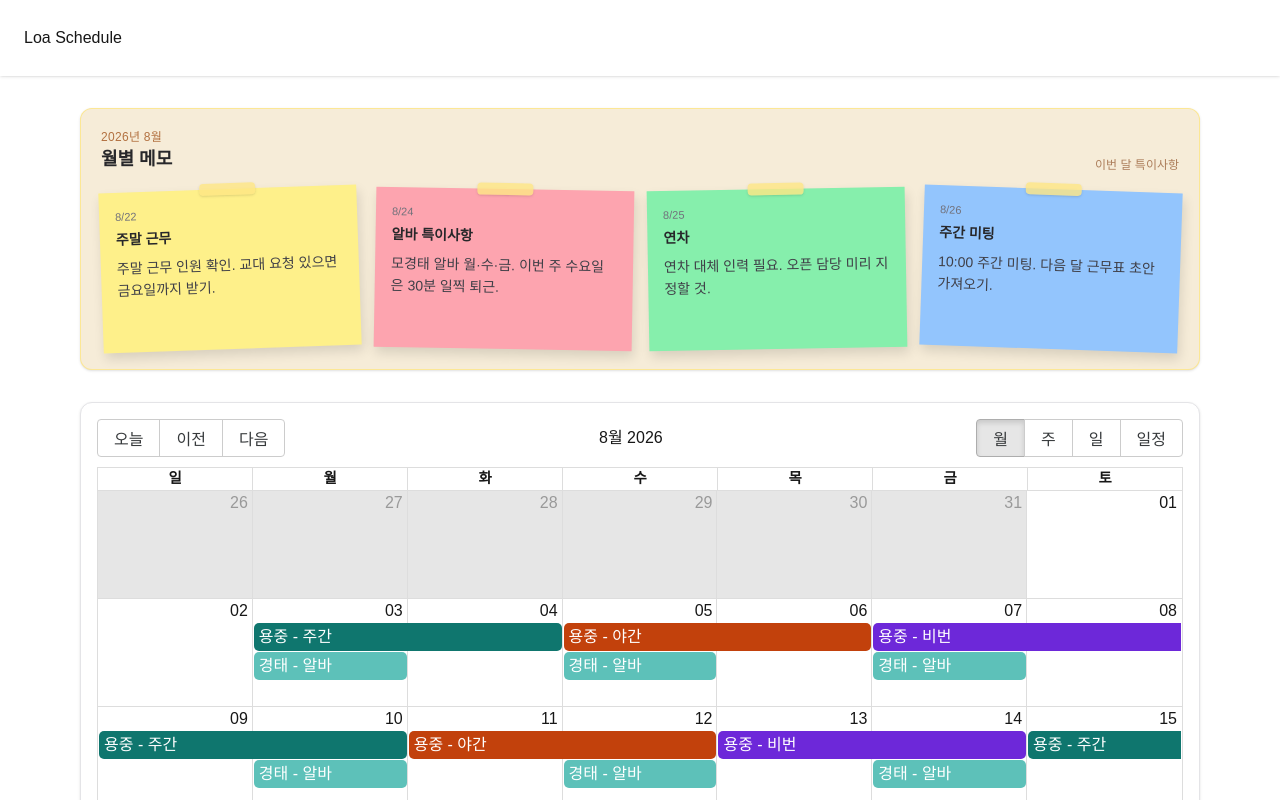
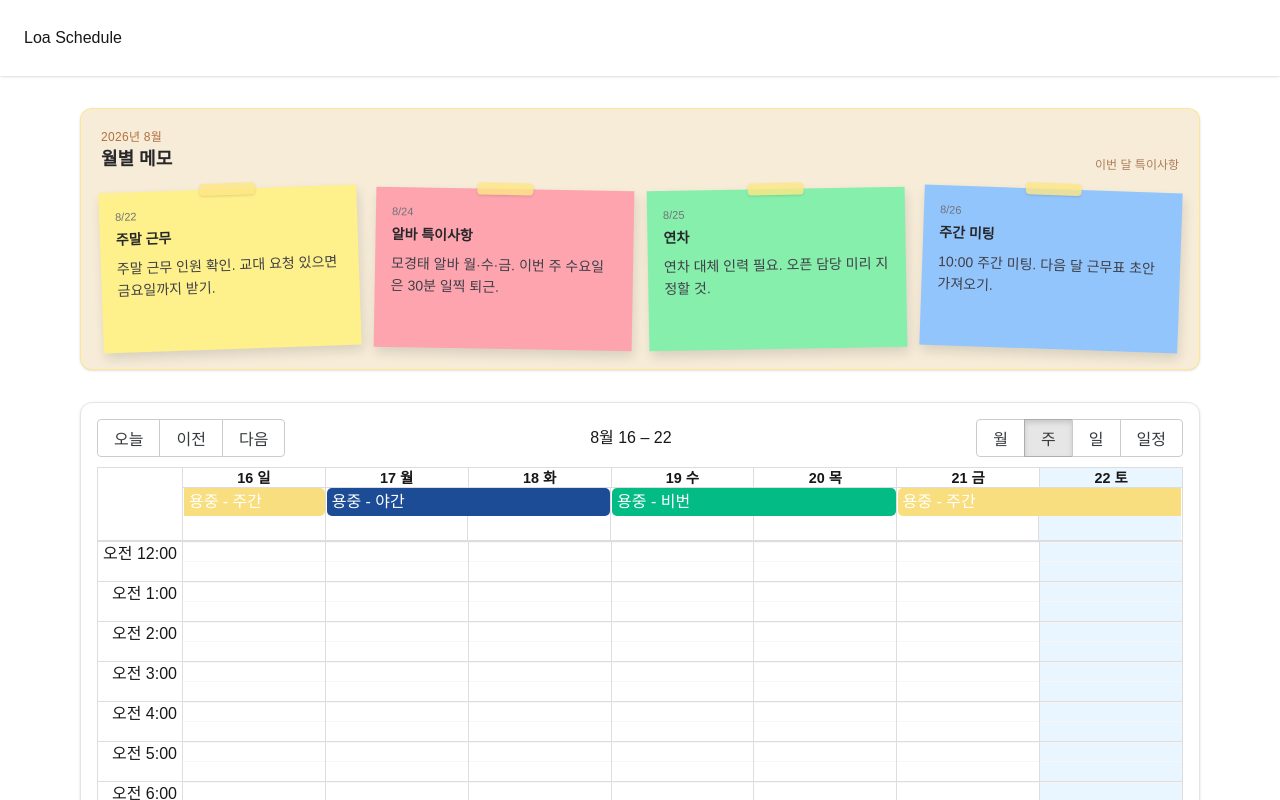
Before and after one commit to MoGyeongTae/loa-schedule, a Next.js app: page / in a window 1280 px wide. Shown: the top 800 px of the page. Built offline with nearby package versions, Linux system fonts and the light colour scheme.

Commit message:
refactor: type 및 캘린더 이벤트용 특정 함수 분리

```diff
--- a/components/Calendar/ScheduleCalendar.tsx
+++ b/components/Calendar/ScheduleCalendar.tsx
@@ -1,11 +1,14 @@
 "use client";
 
 import { useMemo, useState } from "react";
+import { useRouter } from "next/navigation";
 import { Calendar, dayjsLocalizer } from "react-big-calendar";
 import type { Event as RBCEvent } from "react-big-calendar";
 import dayjs, { type Dayjs } from "dayjs";
 import "dayjs/locale/ko";
 import "react-big-calendar/lib/css/react-big-calendar.css";
+import { expandWeeklyDays } from "@/util/Calendar/Events/expandWeeklyDays";
+import { expandCycleDays } from "@/util/Calendar/Events/expandCycleDays";
 
 dayjs.locale("ko");
 
@@ -38,53 +41,6 @@ function getRangeBounds(range: Date[] | { start: Date; end: Date }): DateRange {
     start: dayjs(range.start).startOf("day"),
     end: dayjs(range.end).endOf("day"),
   };
-}
-
-function expandWeeklyDays(
-  title: string,
-  weekdays: number[],
-  range: DateRange,
-  colors: EventColors,
-  times?: {
-    startHour: number;
-    startMinute: number;
-    endHour: number;
-    endMinute: number;
-  },
-): TestEvent[] {
-  const events: TestEvent[] = [];
-
-  for (
-    let day = range.start.startOf("day");
-    day.isBefore(range.end, "day") || day.isSame(range.end, "day");
-    day = day.add(1, "day")
-  ) {
-    if (!weekdays.includes(day.day())) continue;
-
-    if (times) {
-      events.push({
-        title,
-        start: day
-          .hour(times.startHour)
-          .minute(times.startMinute)
-          .second(0)
-          .toDate(),
-        end: day.hour(times.endHour).minute(times.endMinute).second(0).toDate(),
-        ...colors,
-      });
-      continue;
-    }
-
-    events.push({
-      title,
-      start: day.toDate(),
-      end: day.add(1, "day").toDate(),
-      allDay: true,
-      ...colors,
-    });
-  }
-
-  return events;
 }
 
 function nthWeekdayOfMonth(month: Dayjs, weekday: number, nth: number) {
@@ -122,59 +78,6 @@ function expandMonthlyNthWeekday(
     }
 
     cursor = cursor.add(1, "month");
-  }
-
-  return events;
-}
-
-type CycleSlot = EventColors & {
-  title: string;
-  days: number;
-};
-
-function expandCycleBlocks(
-  cycleStart: Dayjs,
-  slots: CycleSlot[],
-  range: DateRange,
-): TestEvent[] {
-  const cycleLength = slots.reduce((sum, slot) => sum + slot.days, 0);
-  if (cycleLength <= 0) return [];
-
-  const rangeStart = range.start.startOf("day");
-  const rangeEnd = range.end.startOf("day");
-  const origin = cycleStart.startOf("day");
-
-  let cursor = origin;
-  if (rangeStart.isAfter(origin, "day")) {
-    const offset = rangeStart.diff(origin, "day");
-    cursor = origin.add(Math.floor(offset / cycleLength) * cycleLength, "day");
-  }
-
-  const events: TestEvent[] = [];
-
-  while (cursor.isBefore(rangeEnd, "day") || cursor.isSame(rangeEnd, "day")) {
-    for (const slot of slots) {
-      const slotStart = cursor;
-      const slotEnd = cursor.add(slot.days, "day");
-
-      if (
-        slotEnd.isAfter(rangeStart, "day") &&
-        slotStart.isBefore(rangeEnd.add(1, "day"), "day")
-      ) {
-        events.push({
-          title: slot.title,
-          start: slotStart.toDate(),
-          end: slotEnd.toDate(),
-          allDay: true,
-          bgColor: slot.bgColor,
-          textColor: slot.textColor,
-        });
-      }
-
-      cursor = slotEnd;
-    }
-
-    if (cursor.isAfter(rangeEnd, "day")) break;
   }
 
   return events;
@@ -221,10 +124,13 @@ const messages = {
   showMore: (total: number) => `+${total}개 더보기`,
 };
 
+function toSchedulePath(date: Date) {
+  return `/${dayjs(date).format("YYYY-MM-DD")}/schedule`;
+}
+
 const ScheduleCalendar = () => {
-  const [currentDate, setCurrentDate] = useState(() =>
-    dayjs("2026-08-01").toDate(),
-  );
+  const router = useRouter();
+  const [currentDate, setCurrentDate] = useState(() => dayjs().toDate());
   const [range, setRange] = useState<DateRange>({
     start: dayjs("2026-08-01").startOf("day"),
     end: dayjs("2026-08-31").endOf("day"),
@@ -232,40 +138,44 @@ const ScheduleCalendar = () => {
 
   const events = useMemo(
     () => [
-      ...expandWeeklyDays("경태 - 알바", [1, 3, 5], range, {
-        bgColor: "#5dc1b9",
-        textColor: "#ffffff",
-      }),
-      // ...expandWeeklyDays(
-      //   "주간 미팅",
-      //   [3],
-      //   range,
-      //   { bgColor: "#7c3aed", textColor: "#ffffff" },
-      //   { startHour: 10, startMinute: 0, endHour: 11, endMinute: 30 },
-      // ),
+      ...expandWeeklyDays(
+        "경태 - 알바",
+        [1, 3, 5],
+        range,
+        {
+          bgColor: "#84b6f4",
+          textColor: "#ffffff",
+        },
+        {
+          startHour: 10,
+          startMinute: 0,
+          endHour: 20,
+          endMinute: 0,
+        },
+      ),
       // ...expandMonthlyNthWeekday("팀 정기회의", 2, 2, range, {
       //   bgColor: "#ea580c",
       //   textColor: "#ffffff",
       // }),
-      ...expandCycleBlocks(
+      ...expandCycleDays(
         dayjs("2026-08-03"),
         [
           {
             title: "용중 - 주간",
             days: 2,
-            bgColor: "#0f766e",
+            bgColor: "#f8de7e",
             textColor: "#ffffff",
           },
           {
             title: "용중 - 야간",
             days: 2,
-            bgColor: "#c2410c",
+            bgColor: "#1c4c96",
             textColor: "#ffffff",
           },
           {
             title: "용중 - 비번",
             days: 2,
-            bgColor: "#6d28d9",
+            bgColor: "#03bb85",
             textColor: "#ffffff",
           },
         ],
@@ -287,7 +197,17 @@ const ScheduleCalendar = () => {
           date={currentDate}
           onNavigate={setCurrentDate}
           onRangeChange={(nextRange) => setRange(getRangeBounds(nextRange))}
-          defaultView="month"
+          selectable
+          onSelectSlot={({ start }) => {
+            router.push(toSchedulePath(start));
+          }}
+          onSelectEvent={(event) => {
+            if (event.start) router.push(toSchedulePath(event.start));
+          }}
+          onDrillDown={(date) => {
+            router.push(toSchedulePath(date));
+          }}
+          defaultView="week"
           culture="ko"
           messages={messages}
           style={{ height: 720 }}
--- /dev/null
+++ b/types/Calendar/CalendarEvent.ts
@@ -0,0 +1,6 @@
+import type { Event as RBCEvent } from "react-big-calendar";
+
+export type CalendarEvent = RBCEvent & {
+  bgColor: string;
+  textColor: string;
+};
--- /dev/null
+++ b/types/Calendar/CycleSlot.ts
@@ -0,0 +1,6 @@
+import { EventColors } from "./EventColor";
+
+export type CycleSlot = EventColors & {
+  title: string;
+  days: number;
+};
--- /dev/null
+++ b/types/Calendar/EventColor.ts
@@ -0,0 +1,4 @@
+export type EventColors = {
+  bgColor: string;
+  textColor: string;
+};
--- /dev/null
+++ b/types/Calendar/EventDateRange.ts
@@ -0,0 +1,6 @@
+import { type Dayjs } from "dayjs";
+
+export type EventDateRange = {
+  start: Dayjs;
+  end: Dayjs;
+};
--- /dev/null
+++ b/util/Calendar/Events/expandCycleDays.ts
@@ -0,0 +1,52 @@
+import { CalendarEvent } from "@/types/Calendar/CalendarEvent";
+import { CycleSlot } from "@/types/Calendar/CycleSlot";
+import { EventDateRange } from "@/types/Calendar/EventDateRange";
+import { type Dayjs } from "dayjs";
+
+export const expandCycleDays = (
+  cycleStart: Dayjs,
+  slots: CycleSlot[],
+  range: EventDateRange,
+): CalendarEvent[] => {
+  const cycleLength = slots.reduce((sum, slot) => sum + slot.days, 0);
+  if (cycleLength <= 0) return [];
+
+  const rangeStart = range.start.startOf("day");
+  const rangeEnd = range.end.startOf("day");
+  const origin = cycleStart.startOf("day");
+
+  let cursor = origin;
+  if (rangeStart.isAfter(origin, "day")) {
+    const offset = rangeStart.diff(origin, "day");
+    cursor = origin.add(Math.floor(offset / cycleLength) * cycleLength, "day");
+  }
+
+  const events: CalendarEvent[] = [];
+
+  while (cursor.isBefore(rangeEnd, "day") || cursor.isSame(rangeEnd, "day")) {
+    for (const slot of slots) {
+      const slotStart = cursor;
+      const slotEnd = cursor.add(slot.days, "day");
+
+      if (
+        slotEnd.isAfter(rangeStart, "day") &&
+        slotStart.isBefore(rangeEnd.add(1, "day"), "day")
+      ) {
+        events.push({
+          title: slot.title,
+          start: slotStart.toDate(),
+          end: slotEnd.toDate(),
+          allDay: true,
+          bgColor: slot.bgColor,
+          textColor: slot.textColor,
+        });
+      }
+
+      cursor = slotEnd;
+    }
+
+    if (cursor.isAfter(rangeEnd, "day")) break;
+  }
+
+  return events;
+};
--- /dev/null
+++ b/util/Calendar/Events/expandWeeklyDays.ts
@@ -0,0 +1,51 @@
+import { CalendarEvent } from "@/types/Calendar/CalendarEvent";
+import { EventColors } from "@/types/Calendar/EventColor";
+import { EventDateRange } from "@/types/Calendar/EventDateRange";
+
+// 매 주 특정 요일 일정
+export const expandWeeklyDays = (
+  title: string,
+  weekdays: number[],
+  range: EventDateRange,
+  colors: EventColors,
+  times?: {
+    startHour: number;
+    startMinute: number;
+    endHour: number;
+    endMinute: number;
+  },
+): CalendarEvent[] => {
+  const events: CalendarEvent[] = [];
+
+  for (
+    let day = range.start.startOf("day");
+    day.isBefore(range.end, "day") || day.isSame(range.end, "day");
+    day = day.add(1, "day")
+  ) {
+    if (!weekdays.includes(day.day())) continue;
+
+    if (times) {
+      events.push({
+        title,
+        start: day
+          .hour(times.startHour)
+          .minute(times.startMinute)
+          .second(0)
+          .toDate(),
+        end: day.hour(times.endHour).minute(times.endMinute).second(0).toDate(),
+        ...colors,
+      });
+      continue;
+    }
+
+    events.push({
+      title,
+      start: day.toDate(),
+      end: day.add(1, "day").toDate(),
+      allDay: true,
+      ...colors,
+    });
+  }
+
+  return events;
+};
```
